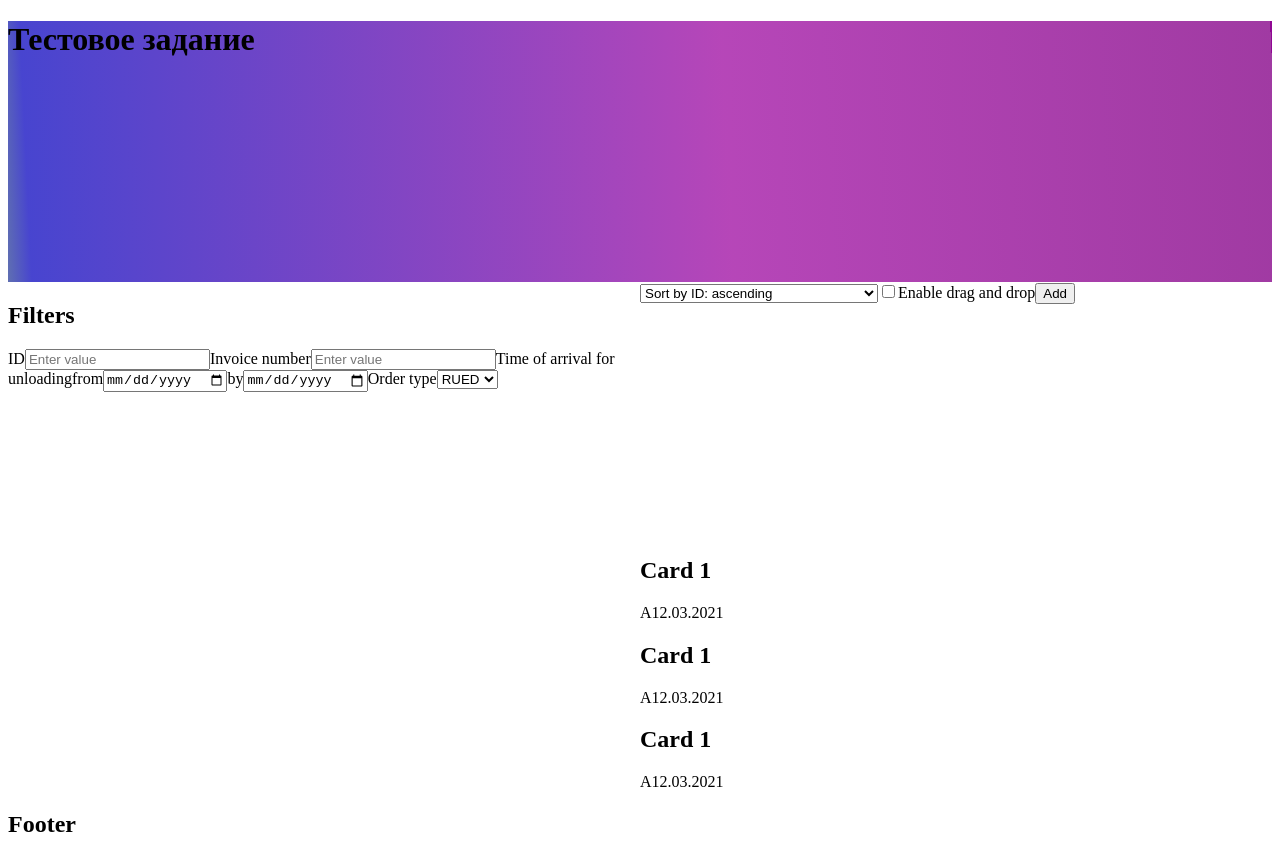
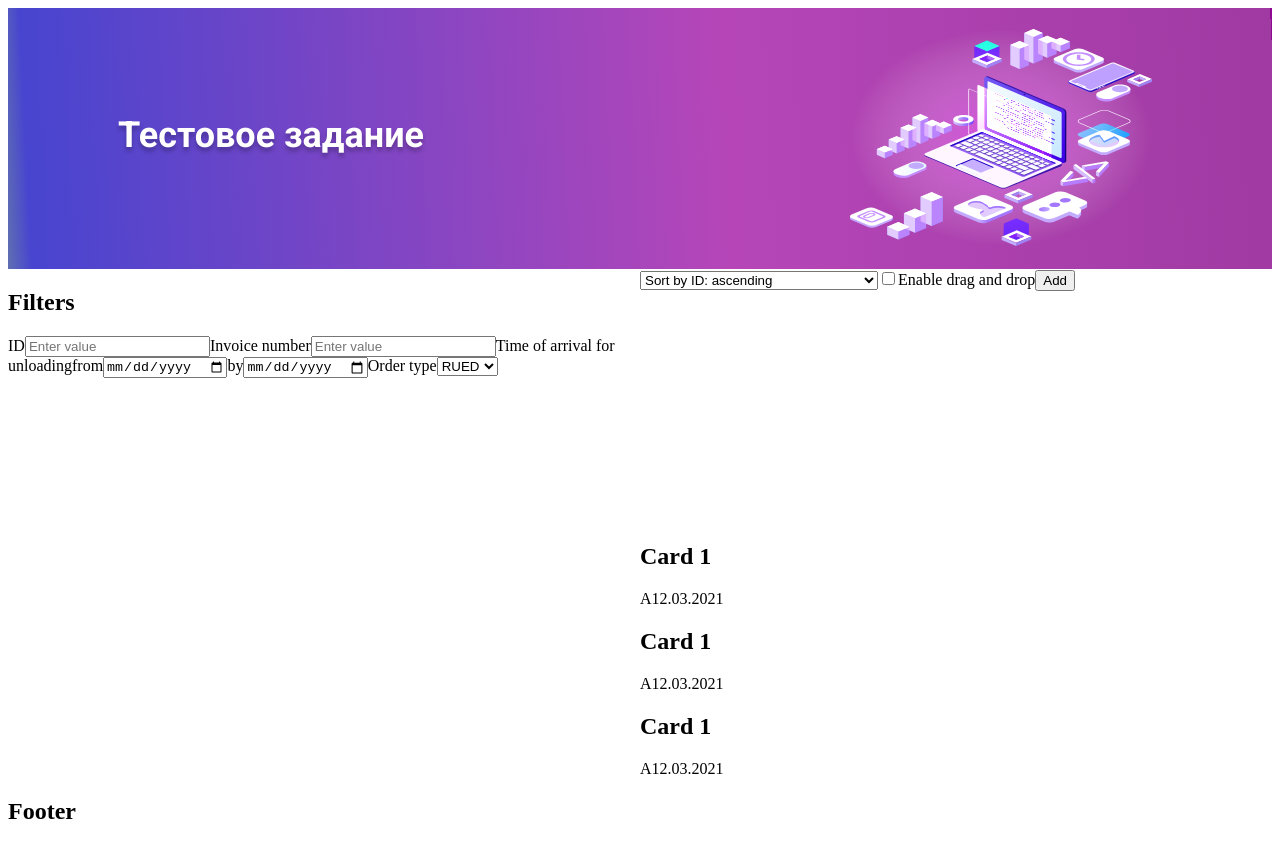
Before and after one commit to ChewbyIrinine/ksk-test-project, a React (Create React App) app: page / in a window 1280 px wide. Built offline with nearby package versions, Linux system fonts and the light colour scheme.

Commit message:
Stylized header

```diff
--- a/public/index.html
+++ b/public/index.html
@@ -4,6 +4,11 @@
 		<meta charset="utf-8" />
 		<meta name="viewport" content="width=device-width, initial-scale=1" />
 		<title>KSK Test</title>
+		<link rel="preconnect" href="https://fonts.gstatic.com" />
+		<link
+			href="https://fonts.googleapis.com/css2?family=Roboto:wght@700&display=swap"
+			rel="stylesheet"
+		/>
 	</head>
 	<body>
 		<noscript>You need to enable JavaScript to run this app.</noscript>
--- a/src/App/App.css
+++ b/src/App/App.css
@@ -1,3 +1,9 @@
+.text {
+	margin: 0;
+	font-family: "Roboto", sans-serif;
+	font-style: normal;
+}
+
 .header {
 	height: 261px;
 	background: linear-gradient(
@@ -10,11 +16,30 @@
 		rgba(6, 77, 142, 0.447917) 102.03%,
 		rgba(1, 0, 60, 0) 102.73%
 	);
+	padding-left: calc(50% - 720px);
+	padding-right: calc(50% - 720px);
+}
+
+.header__center {
+	width: 1440;
+	position: relative;
 }
 
 .header__label {
-	padding-left: calc(50% - 720px);
-	padding-right: calc(50% - 720px);
+	position: absolute;
+	top: 106px;
+	left: 110px;
+	font-weight: bold;
+	font-size: 36px;
+	line-height: 42px;
+	color: white;
+	text-shadow: 0px 4px 4px rgba(0, 0, 0, 0.25);
+}
+
+.header__image {
+	position: absolute;
+	top: 21px;
+	right: 120px;
 }
 
 .filters {
--- a/src/App/App.js
+++ b/src/App/App.js
@@ -1,6 +1,5 @@
 import React from "react";
 
-//import Header from "../Header";
 import Filters from "../Filters";
 import Sorting from "../Sorting";
 import CardsField from "../CardsField";
@@ -8,12 +7,17 @@
 
 import "./App.css";
 
+import Logo from "../img/content (2) 1.svg";
+
 export default class App extends React.Component {
 	render() {
 		return (
 			<div className="app">
 				<header className="header">
-					<h1 className="header__label">Тестовое задание</h1>
+					<div className="header__center">
+						<h1 className="text header__label">Тестовое задание</h1>
+						<img className="header__image" src={Logo} alt="Logo" />
+					</div>
 				</header>
 				<div className="central-content">
 					<div className="filters">
```
Also changed, not shown: src/img/content (2) 1.svg (added).
